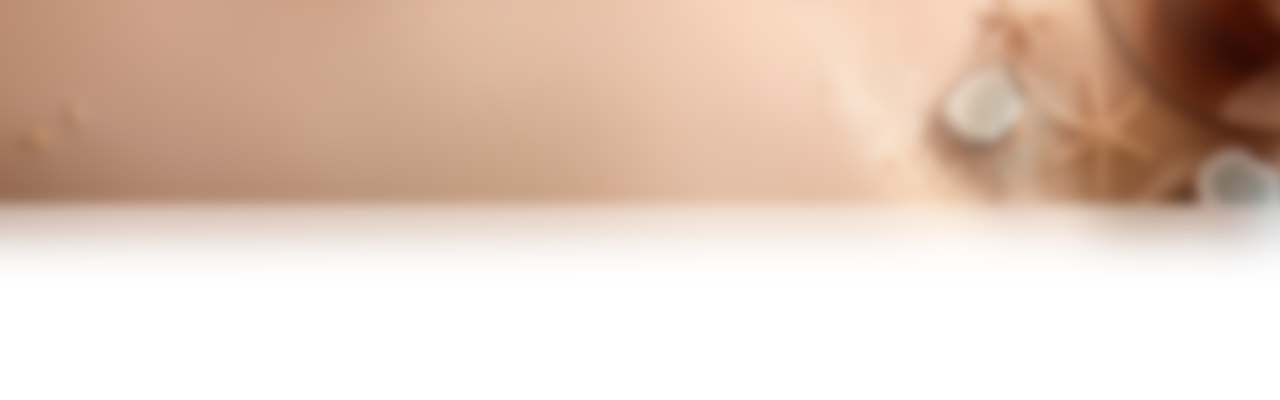
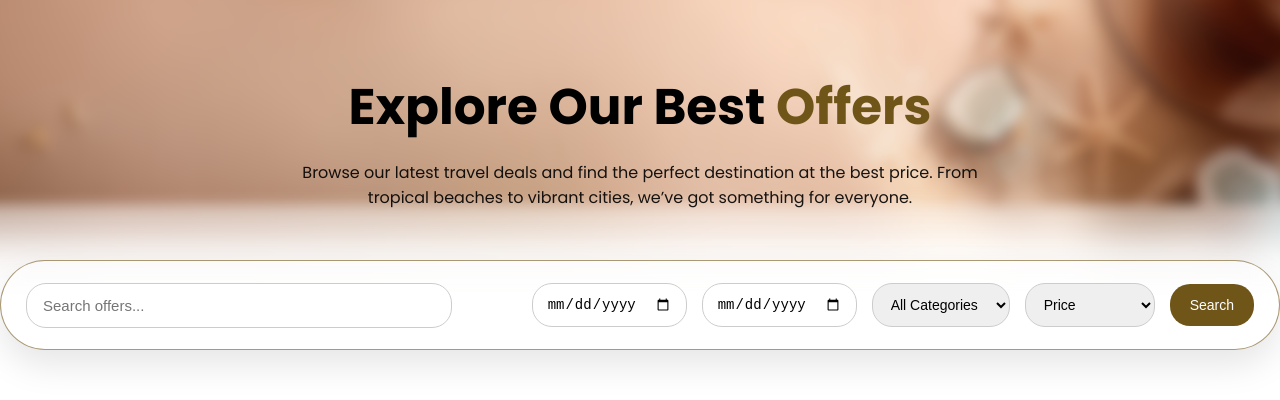
Before and after one commit to aleksandar5j/BagNTicket, a Vue app: page /offers in a window 1280 px wide. Shown: the part 370-770 px from the top of the page. Built offline with nearby package versions, Linux system fonts and the light colour scheme; no server answers.

Commit message:
offers view added

```diff
--- a/src/api/index.ts
+++ b/src/api/index.ts
@@ -27,5 +27,7 @@ export default {
       params: { acc_id },
     }),
 
+  getArrangements: () => axios.get('front/arrangements'),
+
   loadGallery: (acc_id: number) => axios.get(`/front/images/gallery/${acc_id}`),
 }
--- /dev/null
+++ b/src/components/OffersView.vue
@@ -0,0 +1,345 @@
+<template>
+  <div class="details-page">
+    <div class="container">
+      <h1 style="font-size: 50px">
+        Explore Our Best <strong style="color: #705519">Offers</strong>
+      </h1>
+      <p>
+        Browse our latest travel deals and find the perfect destination at the best price. From
+        tropical beaches to vibrant cities, we’ve got something for everyone.
+      </p>
+
+      <div class="filterSection">
+        <!-- LEFT: SEARCH -->
+        <div class="filter-left">
+          <input type="text" ref="searchArr" class="search" placeholder="Search offers..." />
+        </div>
+
+        <!-- RIGHT: FILTERS -->
+        <div class="filter-right">
+          <input type="date" ref="from" />
+          <input type="date" ref="to" />
+
+          <!-- CATEGORY -->
+          <select ref="category">
+            <option value="">All Categories</option>
+            <option value="1">Luxury</option>
+            <option value="2">Adventure</option>
+            <option value="3">City Break</option>
+          </select>
+
+          <!-- PRICE -->
+          <select ref="price">
+            <option value="">Price</option>
+            <option value="low">Low → High</option>
+            <option value="high">High → Low</option>
+          </select>
+
+          <button class="filter-btn">Search</button>
+        </div>
+      </div>
+
+      <section class="section">
+        <div class="arr-grid" v-if="arrangements.length">
+          <div class="arr-card" v-for="arr in arrangements" :key="arr.arr_id">
+            <div class="arr-image">
+              <img :src="imageUrl + arr.image" />
+
+              <div class="arr-hover">
+                <span>View More</span>
+              </div>
+
+              <div class="arr-overlay">
+                <div class="title">
+                  <h3>{{ arr.arr_title }}</h3>
+                </div>
+
+                <div class="price">{{ arr.arr_price }} €</div>
+              </div>
+            </div>
+          </div>
+        </div>
+      </section>
+    </div>
+  </div>
+</template>
+
+<script setup lang="ts">
+import { ref, onMounted } from 'vue'
+import api from '@/api'
+import { imageUrl } from '@/api/config'
+
+type Arrangement = {
+  arr_id: number
+  des_id: number
+  des_name: string
+  des_description: string
+  des_country: string
+  cat_id: number
+  cat_name: string
+  arr_title: string
+  arr_description: string
+  arr_price: number
+  arr_capacity: number
+  arr_duration_days: number
+  arr_available_from: string
+  arr_available_to: string
+  arr_createdat: string
+  image: string
+}
+
+const arrangements = ref<Arrangement[]>([])
+
+onMounted(async () => {
+  try {
+    const res = await api.getArrangements()
+    console.log(res.data)
+    arrangements.value = res.data.data
+  } catch (err) {
+    console.error('API ERROR:', err)
+  }
+})
+</script>
+
+<style scoped>
+.details-page {
+  padding-top: 300px;
+}
+
+.container {
+  max-width: 1300px;
+  margin: 0 auto;
+
+  display: flex;
+  flex-direction: column; /* 🔥 KLJUČNO */
+  align-items: center;
+  text-align: center;
+  justify-content: center;
+}
+
+.container h1 {
+  max-width: 800px;
+  margin-bottom: 15px;
+}
+
+.container p {
+  max-width: 700px;
+  opacity: 0.9;
+}
+
+.section {
+  margin-top: 80px;
+  margin-bottom: 80px;
+}
+
+.arr-grid {
+  max-width: 1300px;
+  margin: 0 auto;
+  display: grid;
+  grid-template-columns: repeat(auto-fill, minmax(200px, 1fr));
+  gap: 25px;
+}
+
+/* CARD */
+.arr-card {
+  height: 300px;
+  border-radius: 16px;
+  overflow: hidden;
+  cursor: pointer;
+  position: relative;
+
+  box-shadow: 0 15px 40px rgba(0, 0, 0, 0.15);
+  transition: 0.3s;
+}
+
+.arr-card:hover {
+  transform: translateY(-6px);
+  box-shadow: 0 25px 60px rgba(0, 0, 0, 0.25);
+}
+
+/* IMAGE */
+.arr-image {
+  width: 100%;
+  height: 100%;
+  position: relative;
+}
+
+.arr-image img {
+  width: 100%;
+  height: 100%;
+  object-fit: cover;
+  transition: 0.4s;
+}
+
+.arr-card:hover img {
+  transform: scale(1.1);
+}
+
+/* DARK GRADIENT OVERLAY */
+.arr-image::after {
+  content: '';
+  position: absolute;
+  inset: 0;
+  background: linear-gradient(
+    to bottom,
+    rgba(0, 0, 0, 0.5),
+    rgba(0, 0, 0, 0.2),
+    rgba(0, 0, 0, 0.7)
+  );
+}
+
+/* TITLE + PRICE OVERLAY */
+.arr-overlay {
+  position: absolute;
+  inset: 0;
+  z-index: 2;
+
+  display: flex;
+  flex-direction: column;
+  justify-content: space-between;
+
+  padding: 15px;
+  color: #fff;
+}
+
+/* TITLE (GORE) */
+.arr-overlay .title h3 {
+  font-size: 16px;
+  font-weight: 600;
+
+  background: rgba(0, 0, 0, 0.4);
+  backdrop-filter: blur(6px);
+
+  display: inline-block;
+  padding: 6px 10px;
+  border-radius: 20px;
+}
+
+/* PRICE (DOLE) */
+.arr-overlay .price {
+  align-self: flex-end;
+
+  background: rgba(0, 0, 0, 0.5);
+  backdrop-filter: blur(6px);
+
+  padding: 6px 12px;
+  border-radius: 20px;
+
+  font-weight: bold;
+  color: #f5c542;
+}
+
+/* HOVER LAYER */
+.arr-hover {
+  position: absolute;
+  inset: 0;
+
+  display: flex;
+  align-items: center;
+  justify-content: center;
+
+  opacity: 0;
+  transition: 0.3s;
+
+  backdrop-filter: blur(6px);
+  background: rgba(0, 0, 0, 0.3);
+
+  z-index: 3;
+}
+
+.arr-hover span {
+  background: rgba(255, 255, 255, 0.2);
+  padding: 10px 20px;
+  border-radius: 30px;
+  color: #fff;
+  font-weight: 600;
+  border: 1px solid rgba(255, 255, 255, 5, 0.3);
+}
+
+.arr-card:hover .arr-hover {
+  opacity: 1;
+}
+
+.filterSection {
+  max-width: 1300px;
+  width: 100%;
+  margin-top: 50px;
+  margin-bottom: 20px;
+
+  display: flex;
+  justify-content: space-between;
+  align-items: center;
+
+  padding: 20px 25px;
+  height: 90px;
+
+  gap: 80px;
+
+  background: rgba(255, 255, 255, 0.2); /* 🔥 transparent */
+  backdrop-filter: blur(12px); /* 🔥 blur */
+  -webkit-backdrop-filter: blur(12px); /* safari */
+
+  border: 1px solid rgba(112, 85, 25, 0.6);
+  border-radius: 50px;
+
+  box-shadow: 0 15px 35px rgba(0, 0, 0, 0.1);
+}
+
+/* LEFT */
+.filter-left {
+  flex: 1.5; /* 🔥 više prostora za search */
+}
+
+.search {
+  width: 100%;
+  padding: 13px 16px; /* veći input */
+  border-radius: 20px;
+  border: 1px solid #ccc;
+  font-size: 15px;
+}
+
+/* RIGHT */
+.filter-right {
+  display: flex;
+  gap: 15px; /* veći razmak */
+  align-items: center;
+}
+
+/* INPUTS */
+.filter-right input,
+.filter-right select {
+  padding: 12px 14px; /* veći elementi */
+  border-radius: 20px;
+  border: 1px solid #ccc;
+  font-size: 14px;
+  min-width: 130px; /* 🔥 da ne budu mali */
+}
+
+.filter-right input:focus,
+.filter-right select:focus,
+.search:focus {
+  border: 1px solid #705519;
+  outline: none;
+
+  box-shadow:
+    0 0 0 2px rgba(112, 85, 25, 0.2),
+    0 0 10px rgba(112, 85, 25, 0.4);
+}
+
+/* BUTTON */
+.filter-btn {
+  background: #705519;
+  color: #fff;
+  border: none;
+  padding: 13px 20px;
+  border-radius: 20px;
+  font-size: 14px;
+  cursor: pointer;
+  transition: 0.3s;
+  white-space: nowrap;
+}
+
+.filter-btn:hover {
+  background: #8a6a22;
+}
+</style>
--- a/src/router/index.ts
+++ b/src/router/index.ts
@@ -6,6 +6,7 @@ import CategoriesView from '@/components/CategoriesView.vue'
 import DestinationDetails from '@/components/DestinationDetails.vue'
 import ArrangementDetails from '@/components/ArrangementDetails.vue'
 import AccomodationDetails from '@/components/AccomodationDetails.vue'
+import OffersView from '@/components/OffersView.vue'
 
 const router = createRouter({
   history: createWebHistory(import.meta.env.BASE_URL),
@@ -37,6 +38,11 @@ const router = createRouter({
       component: AccomodationDetails,
     },
     {
+      path: '/offers',
+      name: 'offers',
+      component: OffersView,
+    },
+    {
       path: '/categories/:id',
       name: 'categories',
       component: CategoriesView,
```
